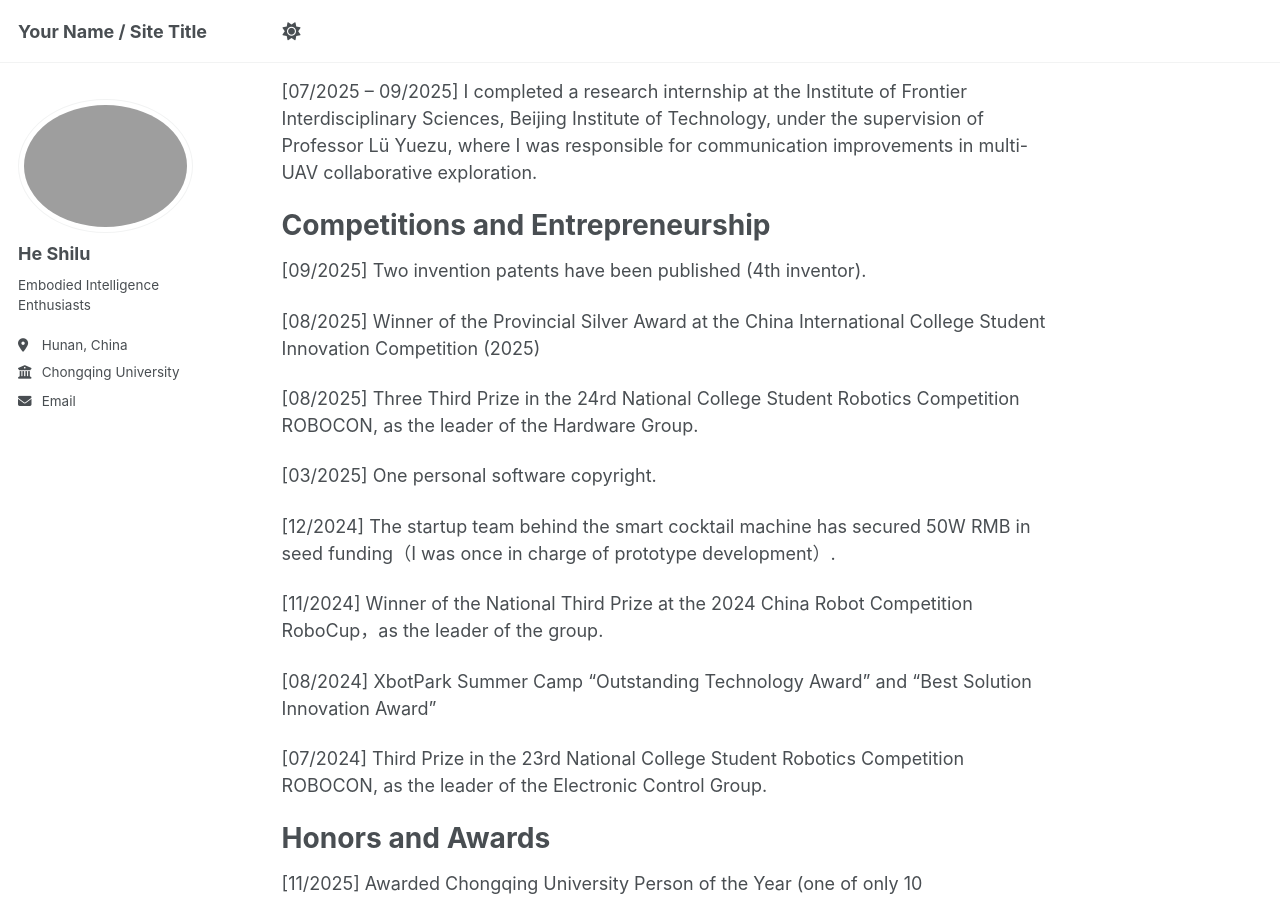
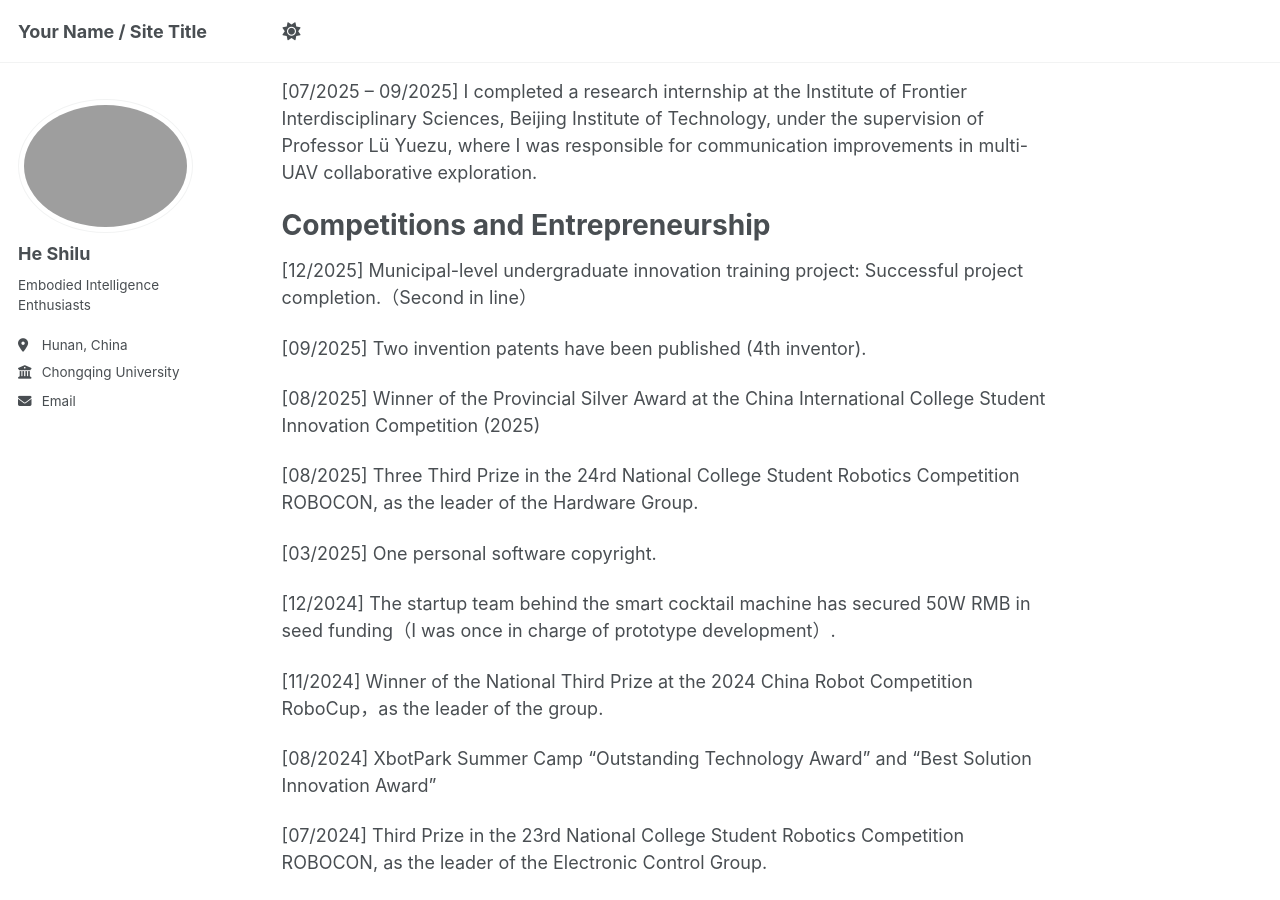
Before and after one commit to shiluhe/ShiluHe.github.io, a Jekyll site: the page built from _pages/about.md, in a window 1280 px wide and 900 px high, scrolled down 644 px. Built offline with Jekyll 4.4.1, drawn with Linux system fonts in a browser that asks for light colours; a script bundle is joined from its source files by our own code; library files that are not in the unit come from our copies.

Commit message:
Update about.md

```diff
--- a/_pages/about.md
+++ b/_pages/about.md
@@ -29,6 +29,8 @@ I am working on scientific research now！
 
 Competitions and Entrepreneurship
 ======
+[12/2025] Municipal-level undergraduate innovation training project: Successful project completion.（Second in line）
+
 [09/2025] Two invention patents have been published (4th inventor).
 
 [08/2025] Winner of the Provincial Silver Award at the China International College Student Innovation Competition (2025)
```
